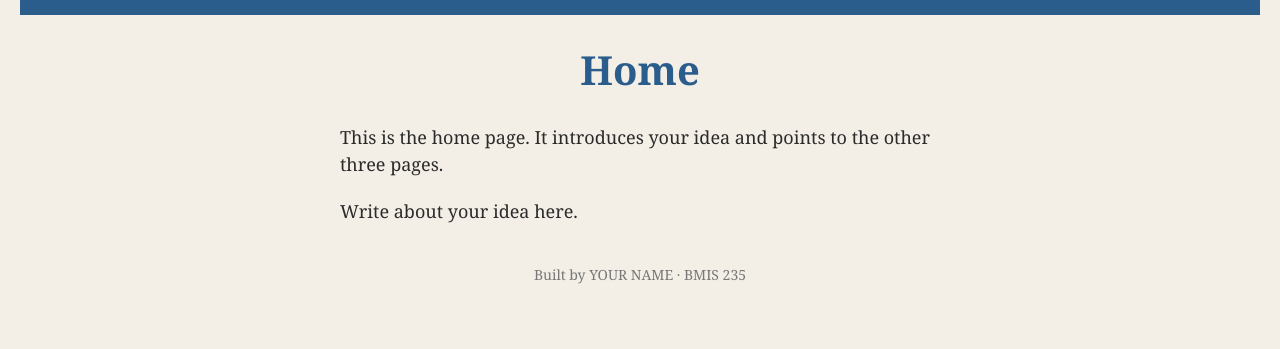
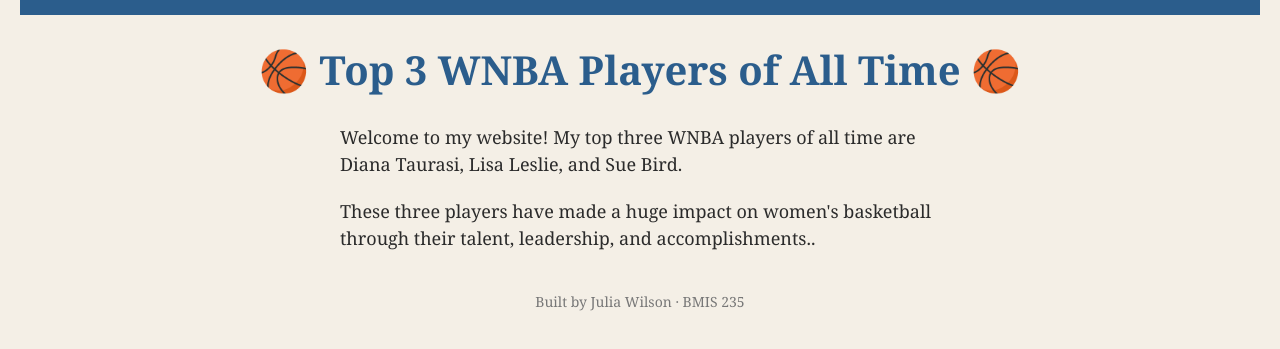
Before and after one commit to juwill3/bmis235-html-3, a plain HTML site: page index.html in a window 1280 px wide. Shown: the part 71-420 px from the top of the page. Drawn offline with Linux system fonts and the light colour scheme.

Commit message:
Update WNBA Home Page

```diff
--- a/index.html
+++ b/index.html
@@ -1,14 +1,14 @@
 <!DOCTYPE html>
 <!--
-  Author: YOUR NAME
-  GU username: YOUR-GU-USERNAME
+  Author: Julia Wilson
+  GU username: 25363039
   Course: BMIS 235 - HTML-3
 -->
 <html lang="en">
 <head>
 <meta charset="utf-8">
-<meta name="author" content="YOUR NAME">
-<title>Home</title>
+<meta name="author" content="Julia Wilson">
+<title>Top 3 WNBA Players</title>
 
 <!-- this one line connects the page to the stylesheet -->
 <link rel="stylesheet" href="styles.css">
@@ -28,9 +28,9 @@
     <a href="page3.html"><img src="img/page3.png" alt="Page 3"></a>
 </nav>
 
-<h1>Home</h1>
-<p>This is the home page. It introduces your idea and points to the other three pages.</p>
-<p>Write about your idea here.</p>
+<h1>🏀 Top 3 WNBA Players of All Time 🏀</h1>
+<p>Welcome to my website! My top three WNBA players of all time are Diana Taurasi, Lisa Leslie, and Sue Bird.</p>
+<p>These three players have made a huge impact on women's basketball through their talent, leadership, and accomplishments..</p>
 
 <!-- ===== SHOWCASE ======================================================
      This box is empty on purpose. In Part 7 you paste an interactive
@@ -39,7 +39,7 @@
 <div class="showcase"></div>
 
 <!-- Footer: fill in your name -->
-<footer>Built by YOUR NAME &middot; BMIS 235</footer>
+<footer>Built by Julia Wilson &middot; BMIS 235</footer>
 
 </body>
 </html>
```
